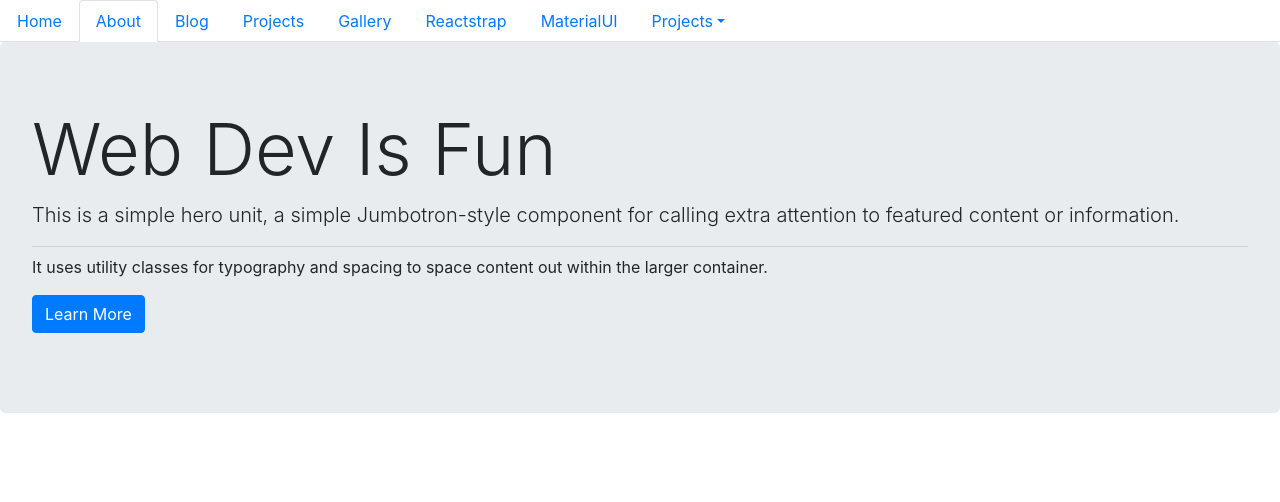
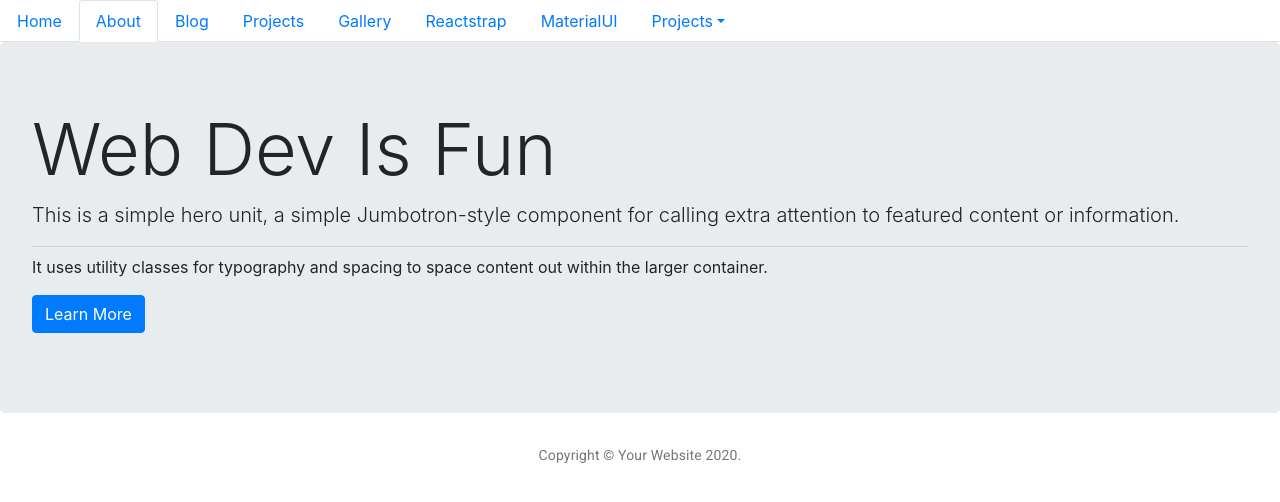
Before and after one commit to PovilasU/webdev-is-fun-app, a React app: page / in a window 1280 px wide. Shown: the top 502 px of the page. Built offline with nearby package versions, Linux system fonts and the light colour scheme.

Commit message:
Added footer

```diff
--- a/package.json
+++ b/package.json
@@ -5,6 +5,7 @@
   "main": "index.js",
   "scripts": {
     "start": "webpack-dev-server --mode development --open --hot --config webpack.dev.js --history-api-fallback",
+    "start-prod": "webpack-dev-server --mode development --open --hot --config webpack.prod.js --history-api-fallback",
     "build": "webpack --mode production --config webpack.prod.js"
   },
   "repository": {
--- a/src/components/App.js
+++ b/src/components/App.js
@@ -1,5 +1,11 @@
 import React, { Component } from "react";
 import { BrowserRouter as Router, Switch, Route } from "react-router-dom";
+import Container from "@material-ui/core/Container";
+import Typography from "@material-ui/core/Typography";
+import Box from "@material-ui/core/Box";
+import Link from "@material-ui/core/Link";
+// import ProTip from "./ProTip";
+
 import NavigationBar from "./NavigationBar.js";
 import Home from "./Home.js";
 import About from "./About.js";
@@ -23,6 +29,8 @@ class App extends Component {
             <Route path="/reactstrap" component={Reactstrap} />
             <Route path="/material" component={Material} />
           </Switch>
+
+          <Copyright />
         </div>
       </Router>
     );
@@ -30,3 +38,19 @@ class App extends Component {
 }
 
 export default App;
+
+function Copyright() {
+  return (
+    <Typography variant="body2" color="textSecondary" align="center">
+      {"Copyright © "}
+      <Link
+        color="inherit"
+        href="https://master.d31thuoylxlers.amplifyapp.com/"
+      >
+        Your Website
+      </Link>{" "}
+      {new Date().getFullYear()}
+      {"."}
+    </Typography>
+  );
+}
--- a/src/index.js
+++ b/src/index.js
@@ -2,5 +2,5 @@ import React from "react";
 import ReactDOM from "react-dom";
 import App from "./components/App";
 import "./css/main.scss";
-//console.log("hi");
+
 ReactDOM.render(<App />, document.getElementById("app"));
```
